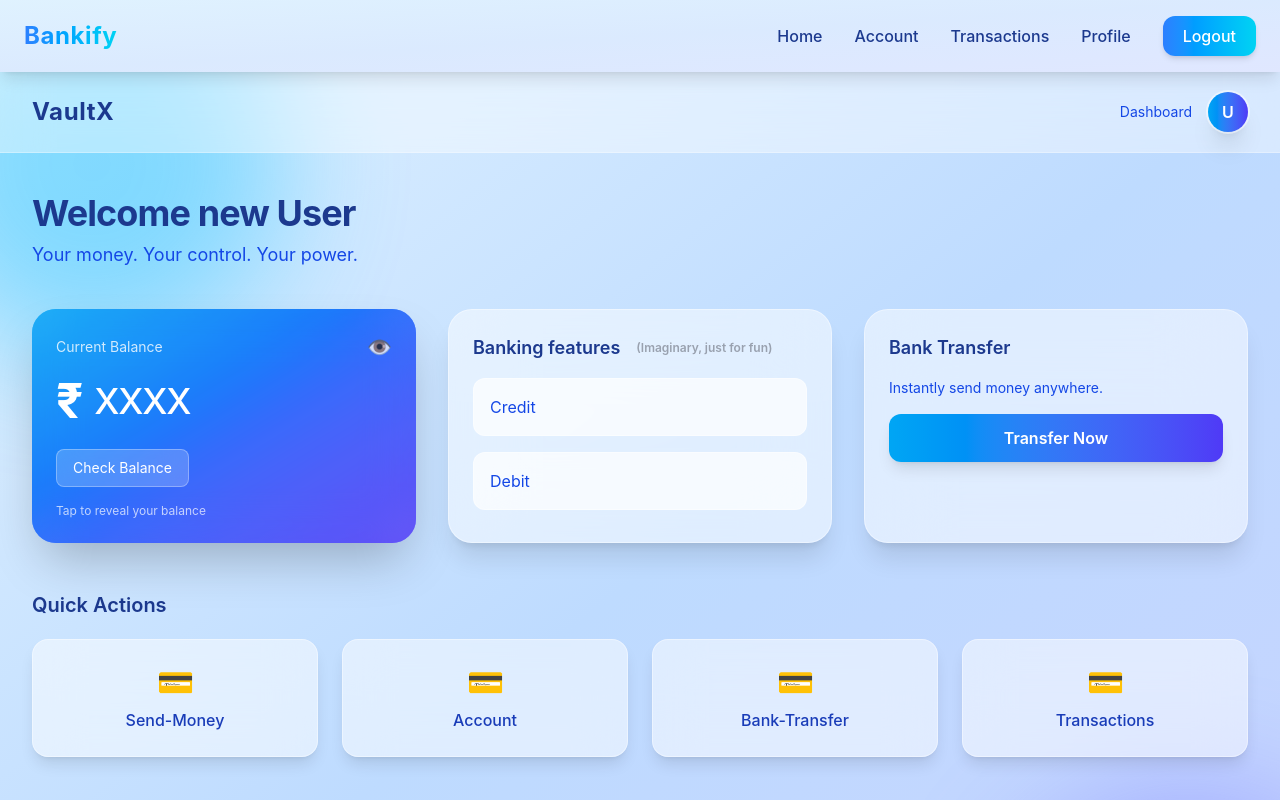
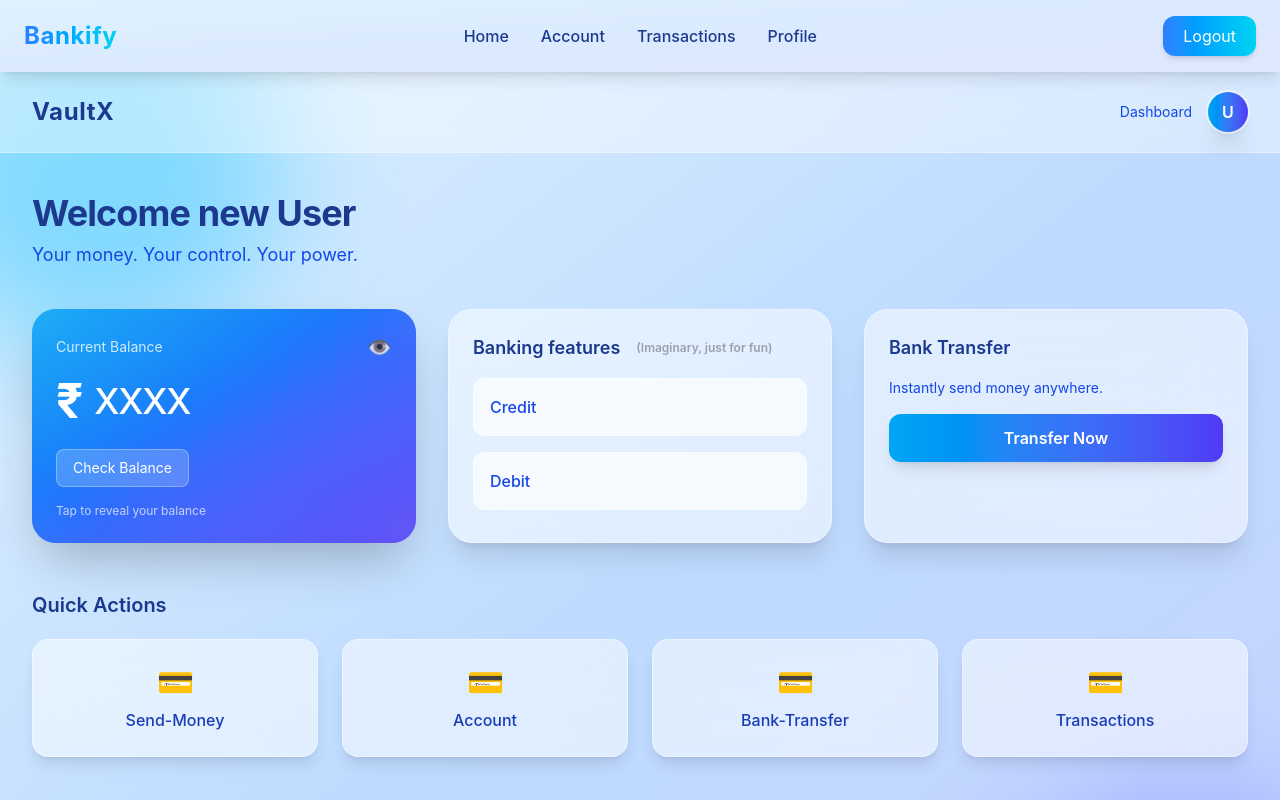
Before and after one commit to niikhiil077/Digital-Banking-system, a React (Vite) app in the folder frontend-2/: page / in a window 1280 px wide. Shown: the top 800 px of the page. Built offline with nearby package versions, Linux system fonts and the light colour scheme; no server answers; sample sign-in values are in the browser's storage.

Commit message:
Integrated protected routes in frontend

```diff
--- a/frontend-2/src/App.jsx
+++ b/frontend-2/src/App.jsx
@@ -1,8 +1,8 @@
 import React from "react";
 import Navbar from "./components/navbar/navbar";
-import { Route, Routes } from "react-router-dom";
-import SignUp from "./components/signup/signup";
 import SignIn from "./components/login/login";
+import ProtectedRoutes from "./components/protectedRoutes";
+import Signup from "./components/signup/signup";
 import Home from "./pages/home";
 import Account from "./pages/account";
 import Transaction from "./pages/transaction";
@@ -12,14 +12,20 @@ import BankTransfer from "./pages/bankTransfer";
 import TransferSuccess from "./pages/transferSuccess";
 import Credit from "./pages/credit";
 import Debit from "./pages/debit";
+import { Route, Routes } from "react-router-dom";
+import NotLogin from "./pages/notLogin";
+import AlreadyLogin from "./components/alreadyLogin";
 
 const App = () => {
   return (
     <>
       <Navbar />
       <Routes>
-        <Route path="/signup" element={<SignUp />} />
+        <Route path="/signup" element={<Signup />} />
         <Route path="/signin" element={<SignIn />} />
+        <Route path="/new-user" element={<AlreadyLogin />} />
+
+        <Route element={<ProtectedRoutes />}>
           <Route path="/" element={<Home />} />
           <Route path="/account" element={<Account />} />
           <Route path="/transactions" element={<Transaction />} />
@@ -29,6 +35,7 @@ const App = () => {
           <Route path="/transfer-success" element={<TransferSuccess />} />
           <Route path="/credit" element={<Credit />} />
           <Route path="/debit" element={<Debit />} />
+        </Route>
       </Routes>
     </>
   );
--- /dev/null
+++ b/frontend-2/src/components/alreadyLogin.jsx
@@ -0,0 +1,11 @@
+import React from "react";
+import { useSelector } from "react-redux";
+import { Navigate } from "react-router-dom";
+import NotLogin from "../pages/notLogin";
+
+const AlreadyLogin = () => {
+  const isLogin = useSelector((state) => state.authData.isLoggedIn);
+  return <>{isLogin ? <Navigate to="/" /> : <NotLogin />}</>;
+};
+
+export default AlreadyLogin;
--- a/frontend-2/src/components/navbar/navbar.jsx
+++ b/frontend-2/src/components/navbar/navbar.jsx
@@ -7,7 +7,7 @@ import { setIsLoggedIn } from "../../../context/authentication/authData";
 const Navbar = () => {
   const isLoggedIn = useSelector((state) => state.authData.isLoggedIn);
   const dispatch = useDispatch();
-  const navigate = useNavigate();
+  const isLogin = useSelector((state)=>state.authData.isLoggedIn);
 
   useEffect(() => {
     const token = localStorage.getItem("accessToken");
@@ -39,7 +39,9 @@ const Navbar = () => {
           Bankify
         </h3>
 
-        {/* Nav Links */}
+{
+isLogin?
+
         <div className="flex items-center gap-8 text-blue-900 font-medium ">
           <Link to="/">
             <h4 className="relative group cursor-pointer">
@@ -64,7 +66,11 @@ const Navbar = () => {
               Profile
               <span className="absolute left-0 -bottom-1 w-0 h-[2px] bg-blue-400 transition-all duration-300 group-hover:w-full"></span>
             </h4>
-          </Link>
+          </Link></div>
+          :
+          <div></div>
+}
+        <div>
           {/* CTA Button */}
           {isLoggedIn ? (
             <button
--- /dev/null
+++ b/frontend-2/src/components/protectedRoutes.jsx
@@ -0,0 +1,12 @@
+import React from "react";
+import { useSelector } from "react-redux";
+import { Navigate } from "react-router-dom";
+import NotLogin from "../pages/notLogin";
+import { Outlet } from "react-router-dom";
+
+const ProtectedRoutes = () => {
+  const isLogin = useSelector((state) => state.authData.isLoggedIn);
+  return <>{isLogin ? <Outlet /> : <Navigate to="/new-user" />}</>;
+};
+
+export default ProtectedRoutes;
--- a/frontend-2/src/pages/account.jsx
+++ b/frontend-2/src/pages/account.jsx
@@ -167,9 +167,7 @@ const Account = () => {
     );
   }
 
-  if (loading === false && isVerified === false) {
-    return <NotLogin />;
-  }
+
 };
 
 export default Account;
--- a/frontend-2/src/pages/home.jsx
+++ b/frontend-2/src/pages/home.jsx
@@ -41,11 +41,11 @@ const Home = () => {
   };
 
   const creditClicked = () => {
-    navigate('/credit');
+    navigate("/credit");
   };
 
   const debitClicked = () => {
-    navigate('/debit');
+    navigate("/debit");
   };
 
   if (loading === true) {
@@ -135,15 +135,24 @@ const Home = () => {
             <div className="space-y-4">
               <button
                 onClick={creditClicked}
-                className="flex justify-between bg-white/70 p-4 rounded-xl border border-white/40 w-full"
+                className="flex justify-between items-center bg-white/70 p-4 rounded-xl border border-white/40 w-full
+  text-blue-700 font-medium
+  transition-all duration-200 ease-out
+  hover:bg-white hover:shadow-lg hover:scale-[1.02]
+  active:scale-[0.97] active:shadow-md active:bg-white/80"
               >
-                <span className="text-blue-700">Credit</span>
+                <span>Credit</span>
               </button>
+
               <button
                 onClick={debitClicked}
-                className="flex justify-between bg-white/70 p-4 rounded-xl border border-white/40 w-full"
+                className="flex justify-between items-center bg-white/70 p-4 rounded-xl border border-white/40 w-full
+  text-blue-700 font-medium
+  transition-all duration-200 ease-out
+  hover:bg-white hover:shadow-lg hover:scale-[1.02]
+  active:scale-[0.97] active:shadow-md active:bg-white/80"
               >
-                <span className="text-blue-700">Debit</span>
+                <span>Debit</span>
               </button>
             </div>
           </div>
```
Lines whose indentation alone changed are shown as unchanged.
